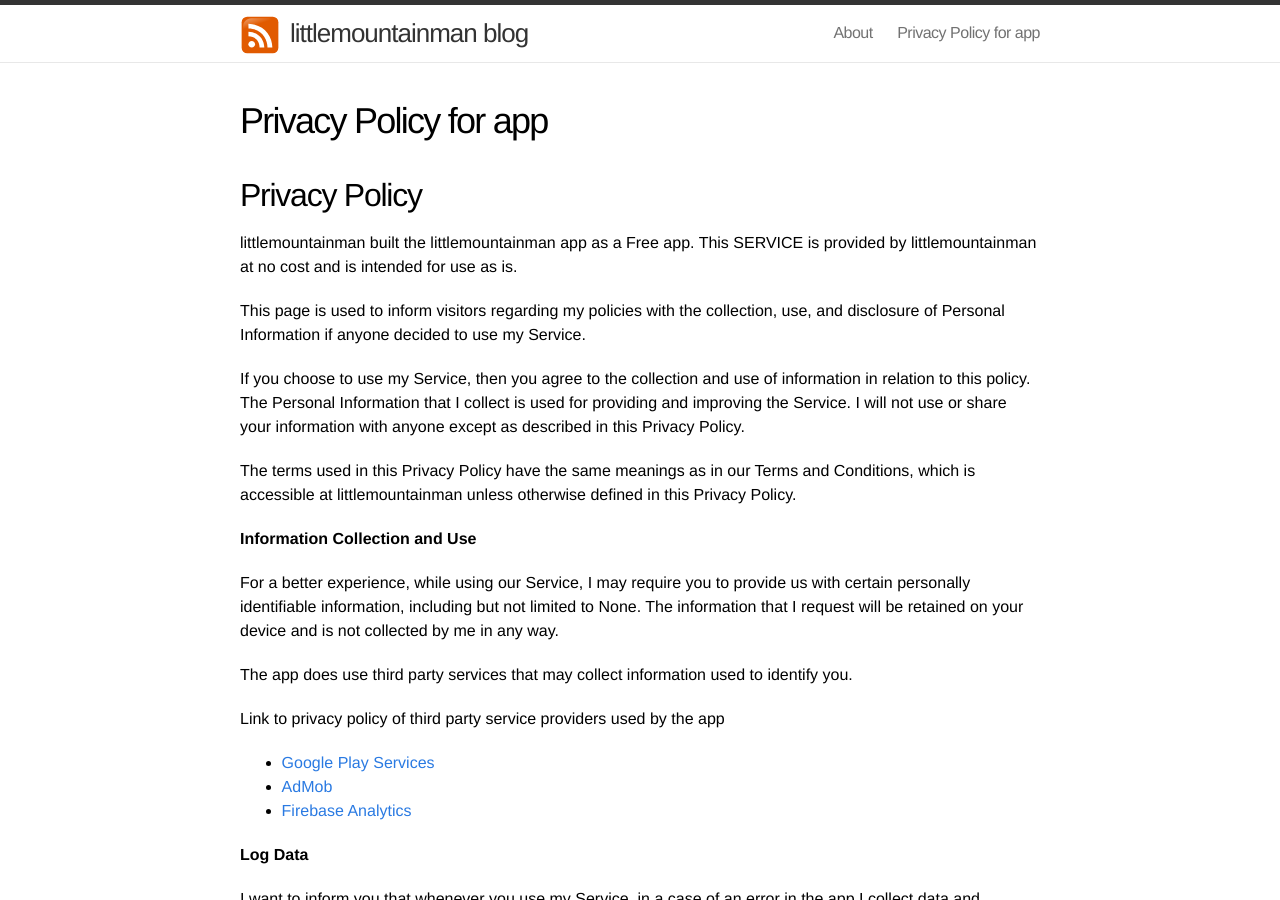
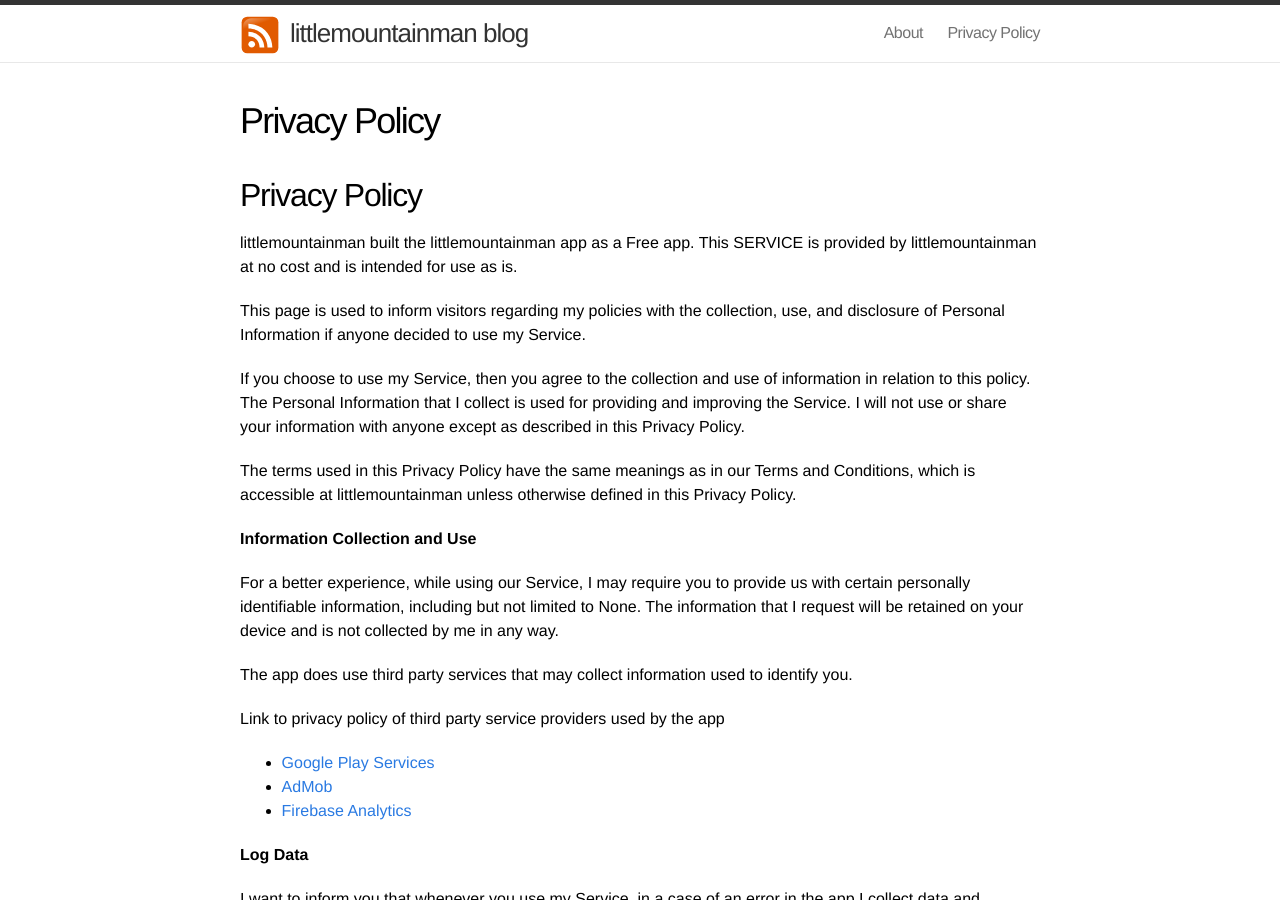
Before and after one commit to littlemountainman/littlemountainman.github.io, a Jekyll site: the page built from privacy_policy.md, in a window 1280 px wide and 900 px high. Built offline with Jekyll 4.4.1, drawn with Linux system fonts in a browser that asks for light colours; our own code applies the rules of GitHub Pages for plain Markdown files.

Commit message:
dont show privacy for app

```diff
--- a/privacy_policy.md
+++ b/privacy_policy.md
@@ -1,6 +1,5 @@
 ---
 layout: page
-title: Privacy Policy for app
 permalink: /priv/
 ---
 
```
Also changed, not shown: 6 other files.
